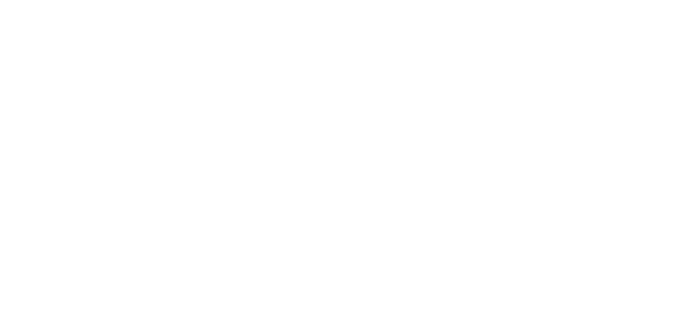
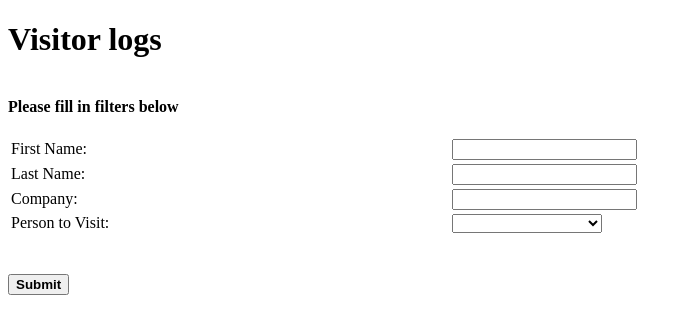
Before and after one commit to Rubberduck1337/APP1, an Angular app: page /visitlog/welcome in a window 1280 px wide. Before the commit this address led to /. Shown: the top 334 px of the page, without its empty margins (0-692 px from the left). Built offline with nearby package versions, Linux system fonts and the light colour scheme.

Commit message:
filterpage added to visitlog

```diff
--- a/src/app/app.module.ts
+++ b/src/app/app.module.ts
@@ -14,6 +14,8 @@
 import { VisitorcomponentComponent } from './visitorcomponent/visitorcomponent.component';
 import { EmployeeService } from './components/appointments/employeesService';
 import { VisitorService } from './visitlog/visitorService';
+import { ViewlogComponent } from './visitlog/viewlog/viewlog.component';
+import { VisitlogcomponentComponent } from './visitlogcomponent/visitlogcomponent.component';
 
 
 @NgModule({
@@ -25,7 +27,9 @@
     OtherComponent,
     RedirectComponent,
     VisitlogComponent,
-    VisitorcomponentComponent
+    VisitorcomponentComponent,
+    ViewlogComponent,
+    VisitlogcomponentComponent
   ],
   imports: [
     BrowserModule,
--- /dev/null
+++ b/src/app/visitlog/app.component.html
@@ -0,0 +1,3 @@
+<!--The content below is only a placeholder and can be replaced.-->
+    <router-outlet></router-outlet>
+<!-- <app-welcome></app-welcome> -->
--- /dev/null
+++ b/src/app/visitlog/viewlog/viewlog.component.html
@@ -0,0 +1,3 @@
+<ng-container *ngFor="let vis of visits">
+    {{vis.firstName}} {{vis.lastName}} ({{vis.email}}) from {{vis.company}} visited {{vis.personToVisit.firstName}} {{vis.personToVisit.lastName}} ({{vis.personToVisit.email}}) on {{vis.date | date: 'medium'}}.<br>
+</ng-container>
--- /dev/null
+++ b/src/app/visitlog/viewlog/viewlog.component.ts
@@ -0,0 +1,28 @@
+import { Component, OnInit } from '@angular/core';
+import { Employee } from '../../employee';
+import { Visit } from '../../visit';
+import { VisitorService } from '../visitorService';
+
+
+@Component({
+  selector: 'app-viewlog',
+  templateUrl: './viewlog.component.html',
+  styleUrls: ['./viewlog.component.css']
+})
+export class ViewlogComponent implements OnInit {
+  visits: Visit[] = [];
+
+    constructor(private visitorService: VisitorService) {
+      this.fetch();
+    }
+
+    fetch() {
+      this.visitorService.fetchEmployeeArr().subscribe( (response) => {
+        this.visits = response;
+      });
+    }
+
+    ngOnInit() {
+    }
+
+}
--- a/src/app/visitlog/visitlog.component.html
+++ b/src/app/visitlog/visitlog.component.html
@@ -1,7 +1,34 @@
-<div class="center"> <h1> Visitor logs </h1>
+<div class = "center">
+    <br>
+    <header><b> Please fill in filters below </b></header>
+    <form #filterForm="ngForm" (ngSubmit)="onSubmit(filterForm)" novalidate>
+            <table style="width:100%">
+    <br>
+        <tr>
+            <td><label>First Name: </label>  </td>
+            <td><input class= "table" name="first" ngModel required #first="ngModel"></td>
+        </tr>
+        <tr>
+            <td><label>Last Name:</label> </td>
+            <td><input class= "table" name="last" ngModel required last="true"></td>
+        </tr>
+        <tr>
+            <td> <label>Company: </label></td>
+            <td><input class= "table" name="company" ngModel required company="true"></td>
+        </tr>
+        <tr>
+            <td><label>Person to Visit:</label></td>
+            <td> <select name="toVisit" ngModel required toVisit="true">
+                    <option>Who are you visiting?</option>
+                    <option *ngFor="let empl of employees; let idx = index;" [ngValue]="empl"> {{ empl.firstName }} {{ empl.lastName }}</option>
+                  </select>
+                </td>
+            </tr>
+    <br>
+    <br>
 
-<ng-container *ngFor="let vis of visits">
-  {{vis.firstName}} {{vis.lastName}} ({{vis.email}}) from {{vis.company}} visited {{vis.personToVisit.firstName}} {{vis.personToVisit.lastName}} ({{vis.personToVisit.email}}) on {{vis.date | date: 'medium'}}.<br>
-</ng-container>
+        </table>
 
-</div>
+        <button> <b>Submit </b></button>
+        <br><br>
+    </form>
--- a/src/app/visitlog/visitlog.component.ts
+++ b/src/app/visitlog/visitlog.component.ts
@@ -1,7 +1,7 @@
 import { Component, OnInit } from '@angular/core';
 import { Employee } from '../employee';
-import { Visit } from '../visit';
-import { VisitorService } from './visitorService';
+import { NgForm } from '@angular/forms';
+import { Router } from '@angular/router';
 
 @Component({
   selector: 'app-visitlog',
@@ -9,16 +9,27 @@
   styleUrls: ['./visitlog.component.css']
 })
 export class VisitlogComponent implements OnInit {
-  visits: Visit[] = [];
 
-  constructor(private visitorService: VisitorService) {
-    this.fetch();
+  constructor(private router: Router) {
   }
 
-  fetch() {
-    this.visitorService.fetchEmployeeArr().subscribe( (response) => {
-      this.visits = response;
-    });
+  // To handle the form:
+  onSubmit(f: NgForm) {
+    if(!f.valid)
+    {
+      console.log(f.value);
+      alert("Please fill in the fields correctly.")
+      return;
+    }
+
+    // Fill current visit with next id value, current date,
+    // and information from form. Then push to array of visits
+
+    // redirect visitor from form to redirect page
+    // and then back to the welcome page
+    setTimeout(()=>{
+      this.router.navigateByUrl('visitlog/welcome');
+    }, 3000);
   }
 
   ngOnInit() {
--- /dev/null
+++ b/src/app/visitlogcomponent/visitlogcomponent.component.html
@@ -0,0 +1,6 @@
+<!--The content below is only a placeholder and can be replaced.-->
+<div class="centered">
+    <h1> Visitor logs </h1>
+    <router-outlet></router-outlet>
+</div>
+<!-- <app-welcome></app-welcome> -->
--- /dev/null
+++ b/src/app/visitlogcomponent/visitlogcomponent.component.ts
@@ -0,0 +1,15 @@
+import { Component, OnInit } from '@angular/core';
+
+@Component({
+  selector: 'app-visitlogcomponent',
+  templateUrl: './visitlogcomponent.component.html',
+  styleUrls: ['./visitlogcomponent.component.css']
+})
+export class VisitlogcomponentComponent implements OnInit {
+
+  constructor() { }
+
+  ngOnInit() {
+  }
+
+}
```
Also changed, not shown: src/app/app-routing.module.ts (+9 -2 lines), src/app/visitlog/viewlog/viewlog.component.css (added), src/app/visitlogcomponent/visitlogcomponent.component.css (added), 2 other files (tests, documents, lock files or other folders).
